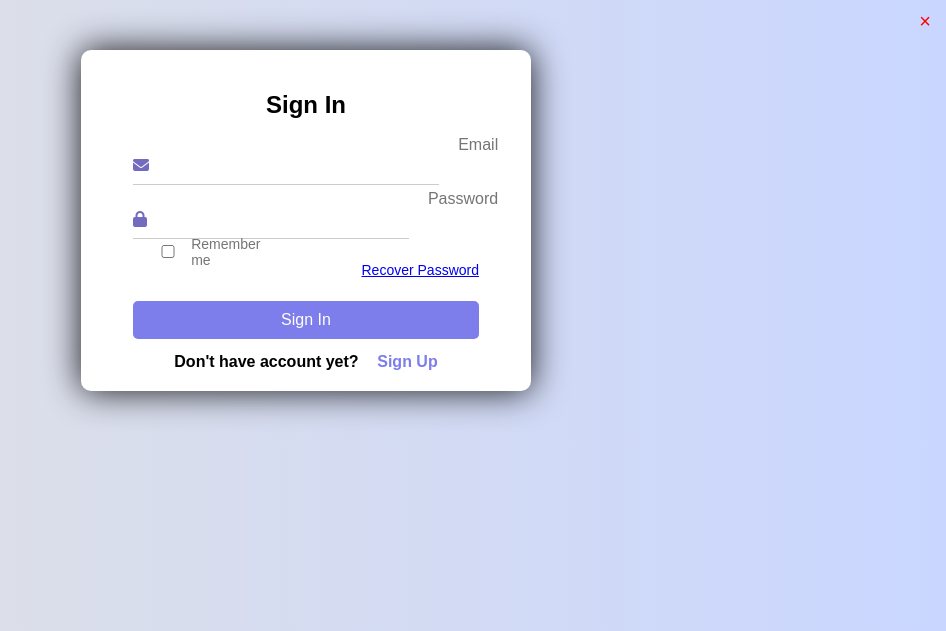
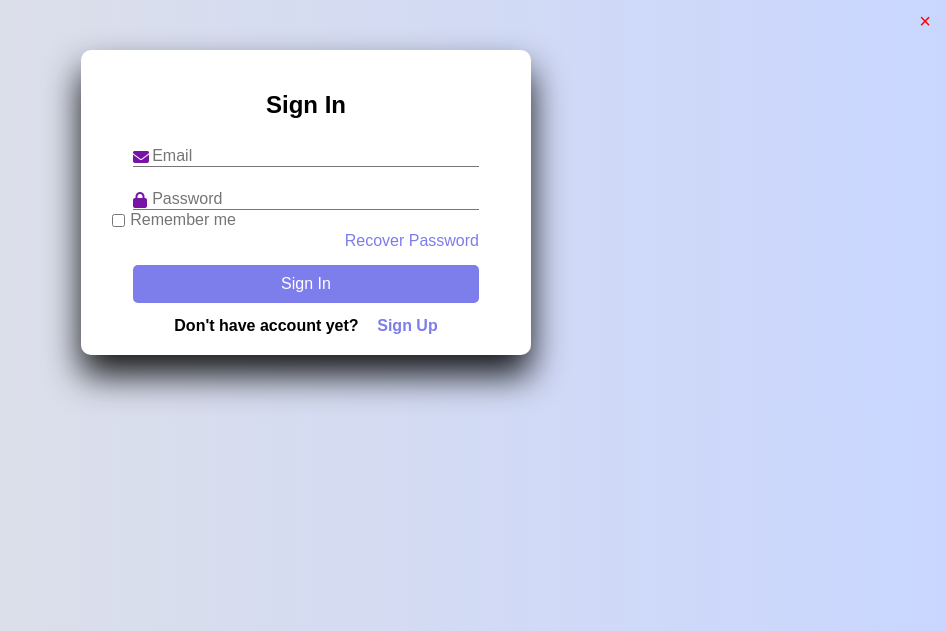
Before and after one commit to Shadow-hunter58/login_page, a PHP site: page / in a window 1280 px wide. Shown: the top 631 px of the page, without its empty margins (334-1280 px from the left). Run offline with PHP 8.4, Linux system fonts and the light colour scheme.

Commit message:
style.css

```diff
--- a/style.css
+++ b/style.css
@@ -14,7 +14,7 @@ body{
     padding:20px;
     margin:50px auto;
     border-radius:10px;
-    box-shadow:0 0px 35px rgba(0,0,1,0.9);
+    box-shadow:0 20px 35px rgba(0,0,1,0.9);
 }
 form{
     margin:0 2rem;
@@ -36,49 +36,43 @@ input{
     font-size:15px;
 }
 .input-group {
-    position: relative;
-    display: flex;
-    align-items: center;
-    margin-bottom: 15px; /* Keeps spacing */
-    width: 100%;
-}
-
-.input-group input {
-    width: 100%;
-    padding: 10px;
-    font-size: 16px;
-    background: transparent;
-    border-bottom: 1px solid #ccc; /* Adds a simple underline */
-}
-
-.input-group input:focus {
-    border-bottom: 1px solid #000; /* Darker line when focused */
+    padding:1% 0;
+    position:relative;
 }
 
 .input-group i {
-    position: absolute;
-
-    margin-right: 10px 10px 10px 35px;
-    color: rgb(115, 107, 189);
-
+    position:absolute;
+    color:rgb(119, 20, 165);
+}
+input:focus{
+    background-color: transparent;
+    outline:transparent;
+    border-bottom:2px solid hsl(327,90%,28%);
 }
 .remember-forget {
     display: flex;
     align-items: center;
     justify-content: space-between;
-    font-size: 14px;
+    font-size: 16px;
     margin-bottom: 15px;
-
+    width: 100%;
+    white-space: nowrap;
+}
+.remember-forget a {
+    margin-left: auto;
+    text-decoration: none;
+    color: rgb(125,125,235);
+    font-size: 16px;
 }
 .remember-forget label {
     display: flex;
     align-items: center;
+    gap: 5px;
     cursor: pointer;
 }
 .remember-forget input {
-    margin-right: 5px;
+    margin: 0;
 }
-
 
 input::placeholder{
     color:transparent;
@@ -97,10 +91,11 @@ input:focus~label,input:not(:placeholder-shown)~label{
     font-size:15px;
 }
 .recover{
-    text-align:right;
-    font-size:1rem;
-    margin-bottom:1rem;
-
+    margin: 0;
+    font-size: 16px;
+    text-decoration: none;
+    color: rgb(125, 125, 235);
+    white-space: nowrap;
 }
 .recover a{
     text-decoration:none;
@@ -133,12 +128,8 @@ input:focus~label,input:not(:placeholder-shown)~label{
     cursor: pointer;
     color: red;
 }
-.remember-forget {
-    display: flex;
-    align-items: center;
-}
 .remember-forget input {
-    margin-right: 5px;
+    margin-left: -40px;
 }
 .icons{
     text-align:center;
```
